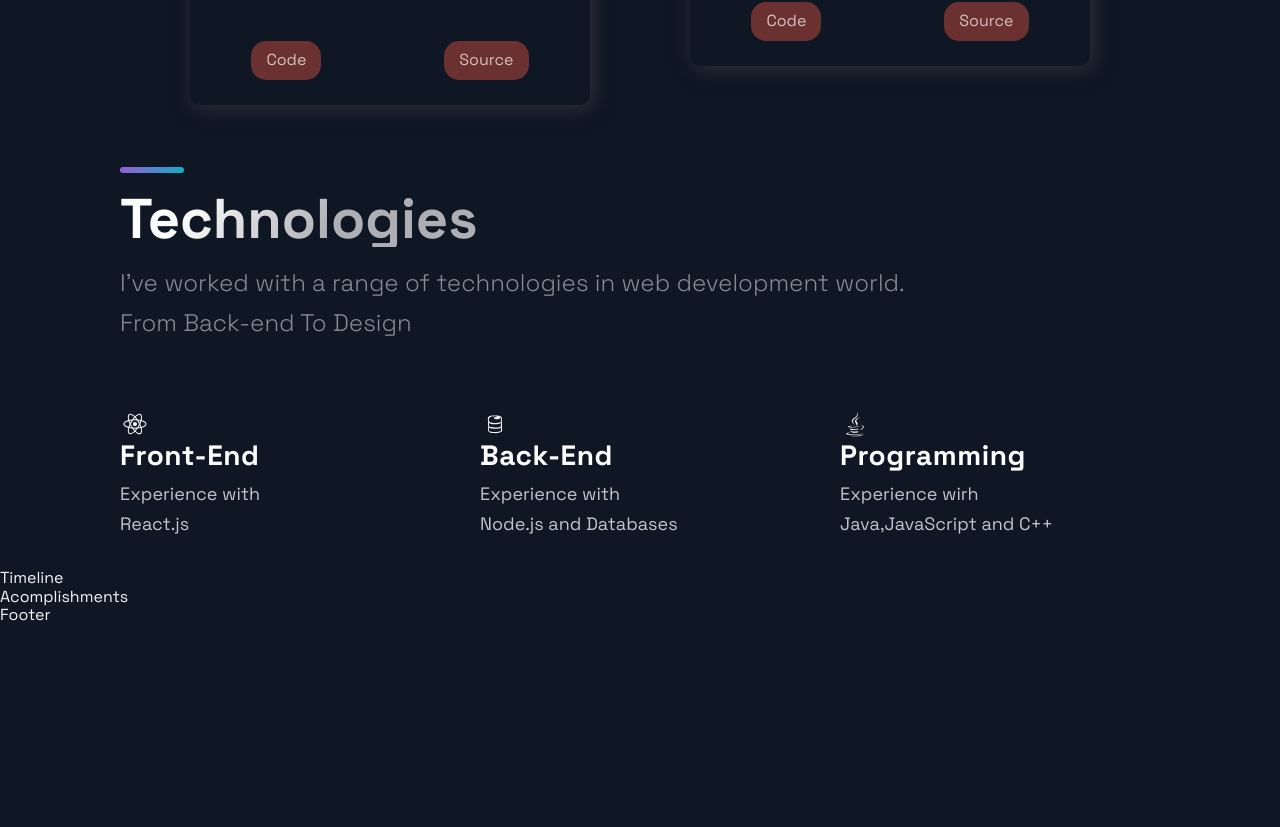
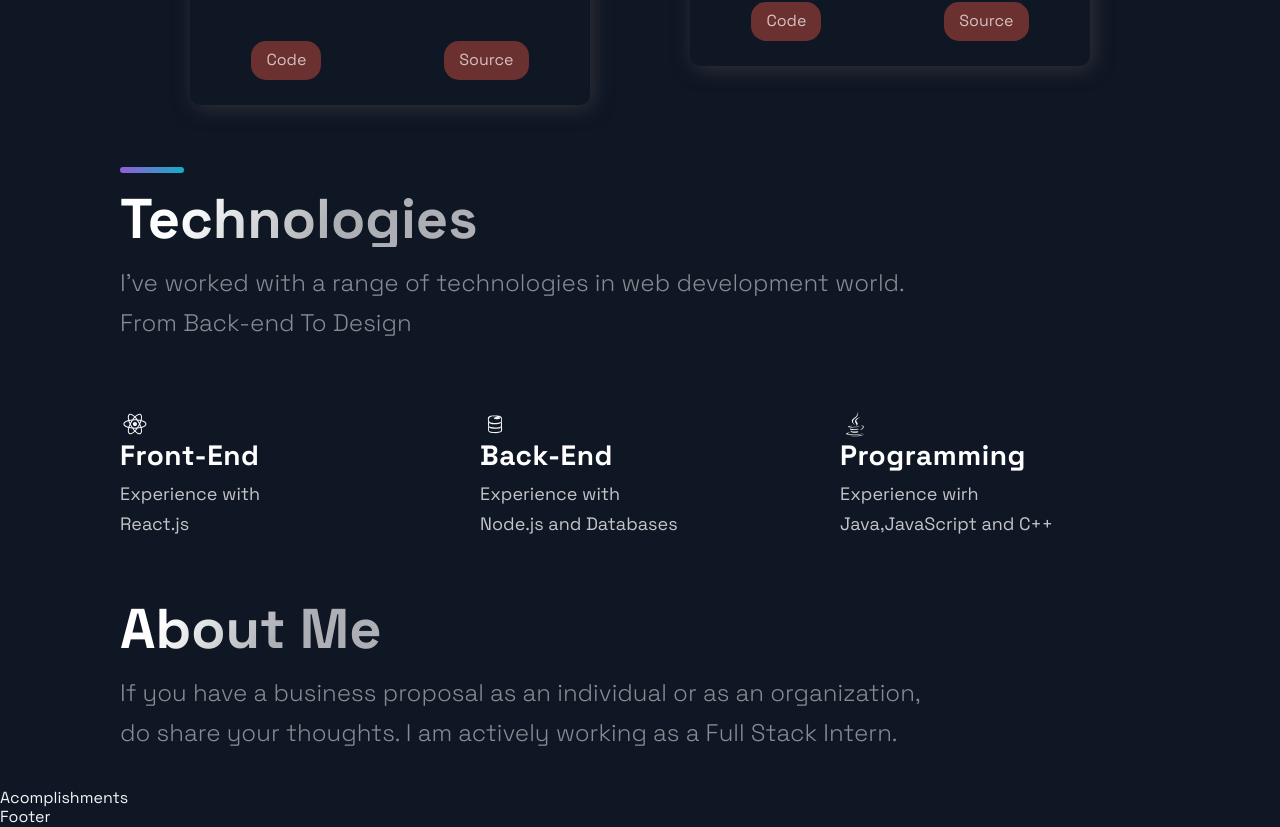
Before and after one commit to mub4shir/portfolio_website, a Next.js app: page / in a window 1280 px wide. Shown: the part 1434-2261 px from the top of the page. Before the commit the page ends 2059 px from the top, so only its background shows below. Built offline with nearby package versions, Linux system fonts and the light colour scheme.

Commit message:
timeline section half done

```diff
--- a/src/components/TimeLine/TimeLine.js
+++ b/src/components/TimeLine/TimeLine.js
@@ -1,7 +1,22 @@
 import React, { useState, useRef, useEffect } from 'react';
 
-import { CarouselButton, CarouselButtonDot, CarouselButtons, CarouselContainer, CarouselItem, CarouselItemImg, CarouselItemText, CarouselItemTitle, CarouselMobileScrollNode } from './TimeLineStyles';
-import { Section, SectionDivider, SectionText, SectionTitle } from '../../styles/GlobalComponents';
+import {
+  CarouselButton,
+  CarouselButtonDot,
+  CarouselButtons,
+  CarouselContainer,
+  CarouselItem,
+  CarouselItemImg,
+  CarouselItemText,
+  CarouselItemTitle,
+  CarouselMobileScrollNode,
+} from './TimeLineStyles';
+import {
+  Section,
+  SectionDivider,
+  SectionText,
+  SectionTitle,
+} from '../../styles/GlobalComponents';
 import { TimeLineData } from '../../constants/constants';
 
 const TOTAL_CAROUSEL_COUNT = TimeLineData.length;
@@ -43,9 +58,13 @@ const Timeline = () => {
   // }, []);
 
   return (
-    <div>
-      Timeline
-    </div>
+    <Section id="about">
+      <SectionTitle>About Me</SectionTitle>
+      <SectionText>
+        If you have a business proposal as an individual or as an organization,
+        do share your thoughts. I am actively working as a Full Stack Intern.
+      </SectionText>
+    </Section>
   );
 };
 
--- a/src/constants/constants.js
+++ b/src/constants/constants.js
@@ -42,9 +42,9 @@ export const projects = [
 ];
 
 export const TimeLineData = [
-  { year: 2017, text: 'Started my journey' },
-  { year: 2018, text: 'Worked as a freelance developer' },
-  { year: 2019, text: 'Founded JavaScript Mastery' },
-  { year: 2020, text: 'Shared my projects with the world' },
-  { year: 2021, text: 'Started my own platform' },
+  { year: 2020, text: 'Started my journey' },
+  {
+    year: 2021,
+    text: 'Started Internship at Newton School for Full-Stack Web Development',
+  },
 ];
```
Also changed, not shown: 1 other file (tests, documents, lock files or other folders).
